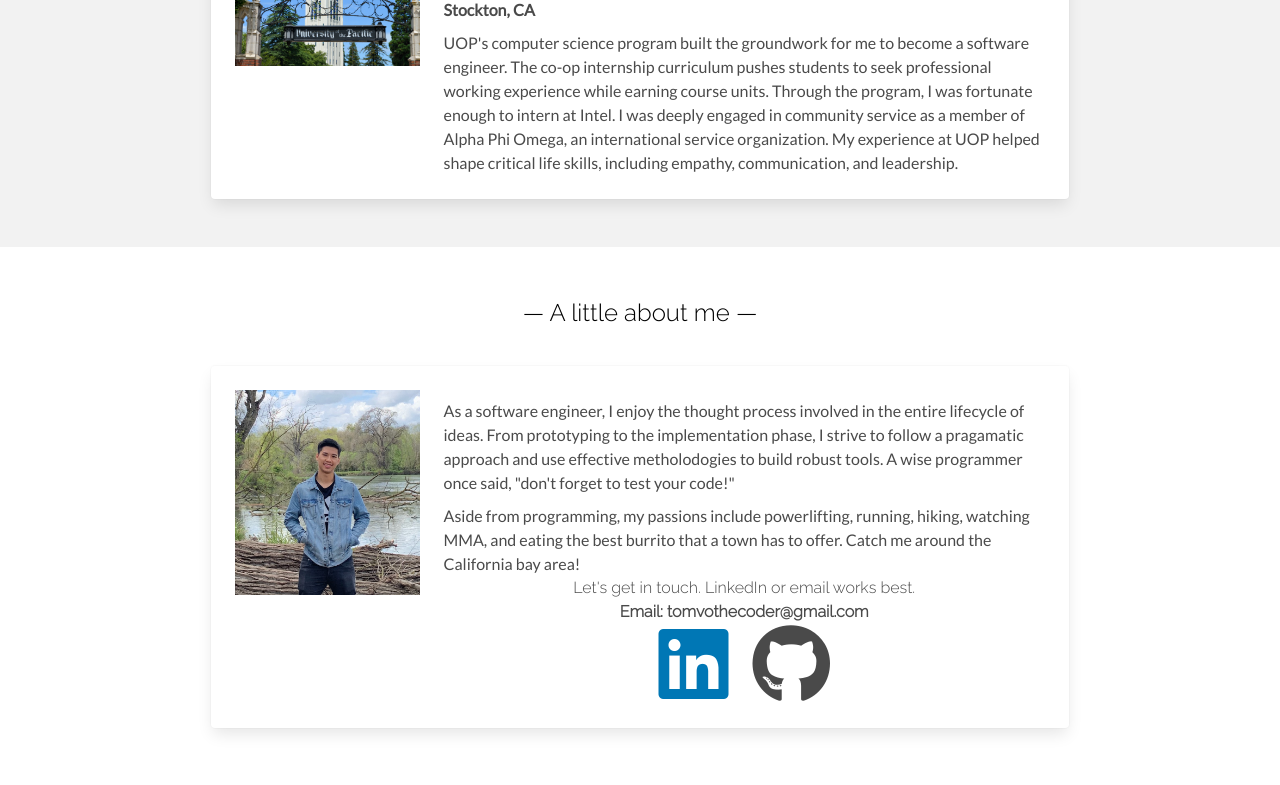
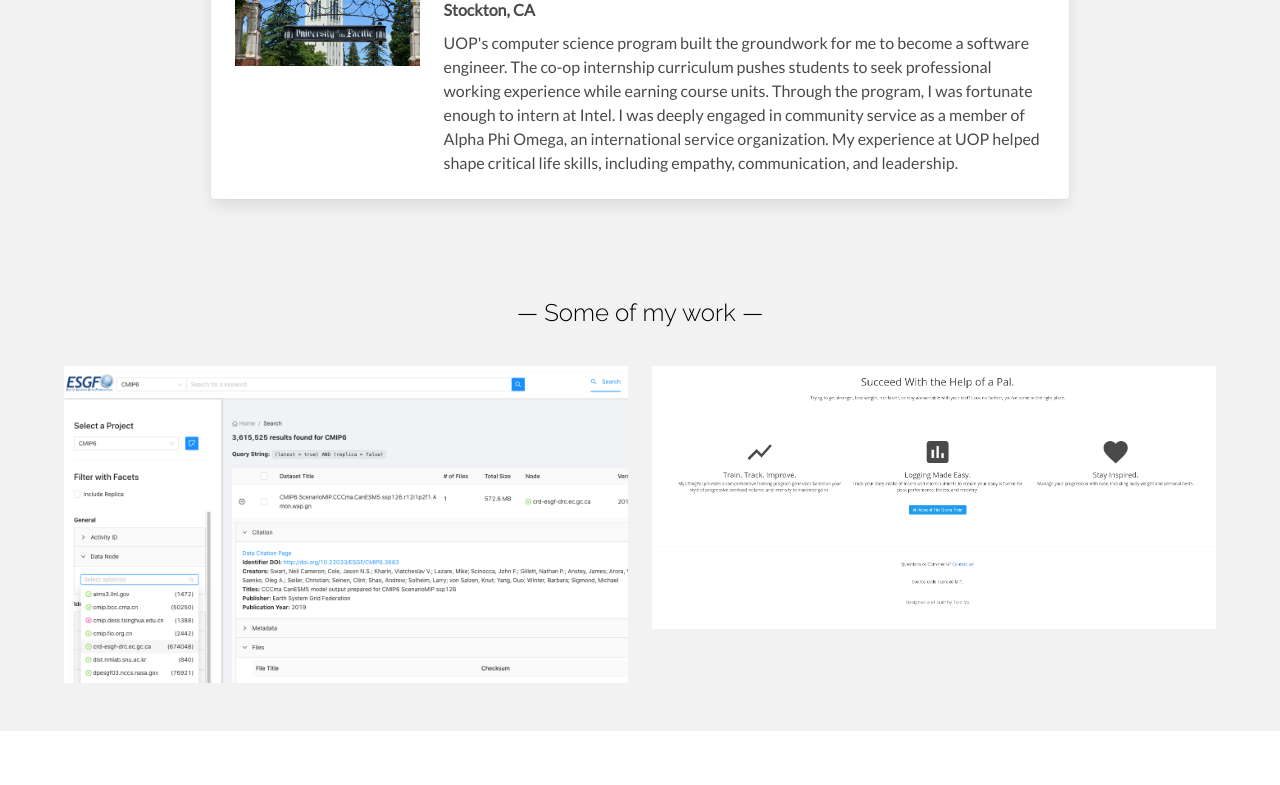
Before and after one commit to tomvothecoder/tomvo.me, a React (Create React App) app: page /career in a window 1280 px wide. Shown: the part 2000-2785 px from the top of the page. Built offline with nearby package versions, Linux system fonts and the light colour scheme.

Commit message:
Add Portfolio section to Career view

```diff
--- /dev/null
+++ b/src/components/Career/Portfolio/Portfolio.tsx
@@ -0,0 +1,49 @@
+import metagrid from "assets/projects/metagrid.png";
+import myliftingpal from "assets/projects/myliftingpal.png";
+import PortfolioCard from "components/Career/Portfolio/PortfolioCard";
+import React from "react";
+
+type Props = {};
+
+const Portfolio: React.FC<Props> = () => {
+  const projects = [
+    {
+      name: "MetaGrid",
+      description: "The next-gen Earth System Grid Federation search portal",
+      link: "https://github.com/aims-group/metagrid",
+      imageSrc: metagrid,
+    },
+    {
+      name: "MyLiftingPal",
+      description: "A web app designed for fitness enthusiasts",
+      link: "https://github.com/tomvothecoder/myliftingpal",
+      imageSrc: myliftingpal
+    },
+  ];
+
+  return (
+    <div id="portfolio">
+      <div className="portfolio">
+        <div className="columns">
+          {projects.map((project) => (
+            <div
+              key={project.name}
+              className="column is-half"
+              data-aos="fade-up"
+              data-aos-delay="75"
+            >
+              <PortfolioCard
+                name={project.name}
+                description={project.description}
+                link={project.link}
+                imageSrc={project.imageSrc}
+              />
+            </div>
+          ))}
+        </div>
+      </div>
+    </div>
+  );
+};
+
+export default Portfolio;
--- /dev/null
+++ b/src/components/Career/Portfolio/PortfolioCard.css
@@ -0,0 +1,31 @@
+.proj-img {
+  border-width: 100px;
+  border-color: black;
+}
+.project-img:hover .overlay {
+  opacity: 0.85;
+}
+.overlay {
+  position: absolute;
+  top: 0;
+  bottom: 0;
+  left: 0;
+  right: 0;
+  height: 100%;
+  width: 100%;
+  opacity: 0;
+  transition: 0.5s ease;
+  background-color: #659dbd;
+}
+.text {
+  color: white;
+  font-size: 20px;
+  font-weight: bold;
+  position: absolute;
+  top: 50%;
+  left: 50%;
+  -webkit-transform: translate(-50%, -50%);
+  -ms-transform: translate(-50%, -50%);
+  transform: translate(-50%, -50%);
+  text-align: center;
+}
--- /dev/null
+++ b/src/components/Career/Portfolio/PortfolioCard.tsx
@@ -0,0 +1,38 @@
+import React from "react";
+
+import "components/Career/Portfolio/PortfolioCard.css";
+
+type Props = {
+  name: string;
+  description: string;
+  link: string;
+  imageSrc: string;
+};
+
+const PortfolioCard: React.FC<Props> = ({
+  name,
+  description,
+  link,
+  imageSrc,
+}) => {
+  return (
+    <a href={link} target="_blank" id="portfolio-card" rel="noreferrer">
+      <figure
+        data-aos="fade"
+        data-aos-delay="100"
+        className="image project-img"
+      >
+        <img src={imageSrc} alt={name} />
+        <div className="overlay">
+          <h1 className="text">
+            {name}
+            <br />
+            {description}
+          </h1>
+        </div>
+      </figure>
+    </a>
+  );
+};
+
+export default PortfolioCard;
--- a/src/views/Career.tsx
+++ b/src/views/Career.tsx
@@ -1,6 +1,7 @@
 import About from "components/Career/About";
 import Experience from "components/Career/Experience/Experience";
 import Hero from "components/Career/Hero";
+import Portfolio from "components/Career/Portfolio/Portfolio";
 import "views/Career.css";
 
 function Home() {
@@ -23,12 +24,12 @@ function Home() {
       </div>
     </section> */}
 
-      {/* <section className="section" id="portfolio">
-      <div className="container has-text-centered">
-        <h1 className="section-title">— Some of my work —</h1>
-        <Portfolio/>
-      </div>
-    </section> */}
+      <section className="section" id="portfolio">
+        <div className="container has-text-centered">
+          <h1 className="section-title">— Some of my work —</h1>
+          <Portfolio />
+        </div>
+      </section>
 
       <section className="section" id="about">
         <div className="container">
```
Also changed, not shown: src/assets/projects/metagrid.png (added), src/assets/projects/myliftingpal.png (added).
